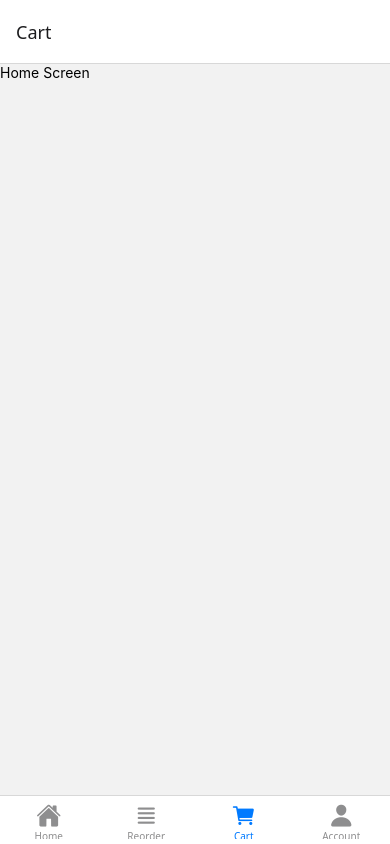
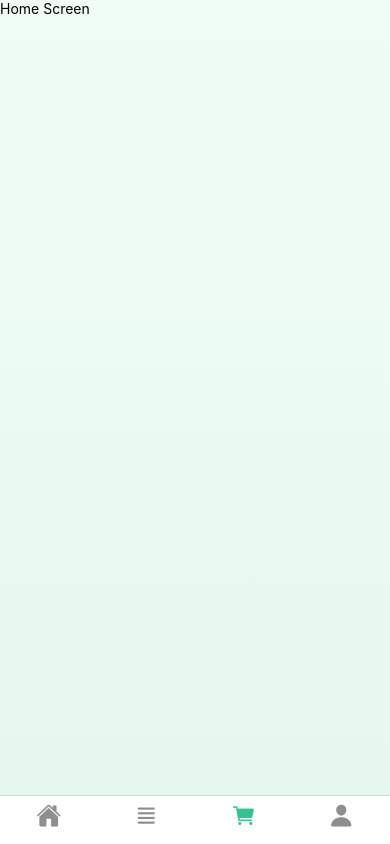
Before and after one commit to Manish10022001/FashionEcommerce, a React Native app: screen /Cart in a window 390 px wide. Built offline with nearby package versions, Linux system fonts and the light colour scheme.

Commit message:
added icons, color and Linear Gradient background

```diff
--- a/App.js
+++ b/App.js
@@ -9,7 +9,11 @@ const Tab = createBottomTabNavigator();
 export default function App() {
   return (
     <NavigationContainer>
-      <Tab.Navigator>
+      <Tab.Navigator screenOptions={{
+        headerShown:false,
+        tabBarShowLabel:false,
+        tabBarActiveTintColor:"#34c38f"
+      }}>
         <Tab.Screen name="Home" component={HomeScreen} options={{
         tabBarIcon:({color})=><Ionicons name='home' size={25} color={color} />
         }}/>
--- a/package.json
+++ b/package.json
@@ -13,6 +13,7 @@
     "@react-navigation/bottom-tabs": "^7.9.0",
     "@react-navigation/native": "^7.1.26",
     "expo": "~54.0.29",
+    "expo-linear-gradient": "~15.0.8",
     "expo-status-bar": "~3.0.9",
     "react": "19.1.0",
     "react-native": "0.81.5",
--- a/src/screens/HomeScreen.jsx
+++ b/src/screens/HomeScreen.jsx
@@ -1,9 +1,21 @@
-import { Text, View } from "react-native"
+import { Text, View, StyleSheet } from "react-native";
+import { LinearGradient } from "expo-linear-gradient";
+import { SafeAreaProvider, SafeAreaView } from "react-native-safe-area-context";
 
-export default function HomeScreen(){
-    return(
-        <View>
-            <Text>Home Screen</Text>
-        </View>
-    )
+export default function HomeScreen() {
+  return (
+    <SafeAreaProvider>
+      <SafeAreaView style={{ flex: 1 }}>
+        <LinearGradient colors={["#f0fdf6", "#e6f7ef"]} style={styles.container}>
+          <Text>Home Screen</Text>
+        </LinearGradient>
+      </SafeAreaView>
+    </SafeAreaProvider>
+  );
 }
+
+const styles = StyleSheet.create({
+  container: {
+    flex: 1,
+  },
+});
```
Also changed, not shown: 1 other file (tests, documents, lock files or other folders).
